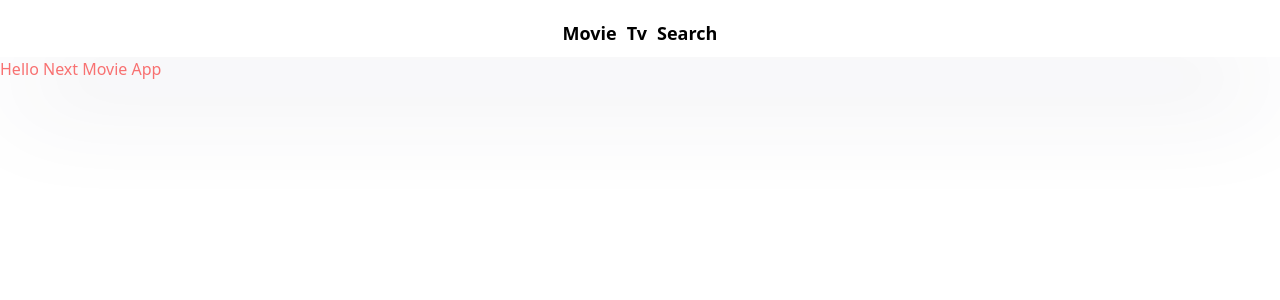
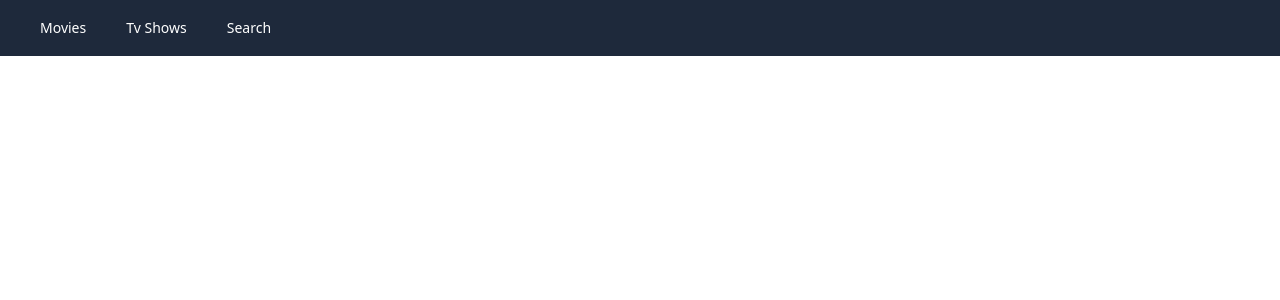
Before and after one commit to ricepotato/next-movie-app, a Next.js app: page / in a window 1280 px wide. Shown: the top 300 px of the page. Built offline with nearby package versions, Linux system fonts and the light colour scheme.

Commit message:
feat: nav bar design

```diff
--- a/components/NavBar.tsx
+++ b/components/NavBar.tsx
@@ -2,55 +2,25 @@ import type { NextPage } from "next";
 import Link from "next/link";
 import { useRouter } from "next/router";
 
+const active = () =>
+  "flex items-center px-2 border-b-2 border-b-orange-500 h-14";
+
 const NavBar: NextPage = () => {
   const router = useRouter();
   return (
-    <nav>
-      <div>
-        <Link href="/movie">
-          <a className={router.pathname === "/movie" ? "active" : ""}>Movie</a>
-        </Link>
-        <Link href="/tv">
-          <a className={router.pathname === "/tv" ? "active" : ""}>Tv</a>
-        </Link>
-        <Link href="/search">
-          <a className={router.pathname === "/search" ? "active" : ""}>
-            Search
-          </a>
-        </Link>
-      </div>
-
-      <style jsx>{`
-        a {
-          text-decoration: none;
-        }
-        nav {
-          display: flex;
-          gap: 10px;
-          flex-direction: column;
-          align-items: center;
-          padding-top: 20px;
-          padding-bottom: 10px;
-          box-shadow: rgba(50, 50, 93, 0.25) 0px 50px 100px -20px,
-            rgba(0, 0, 0, 0.3) 0px 30px 60px -30px;
-        }
-        img {
-          max-width: 100px;
-          margin-bottom: 5px;
-        }
-        nav a {
-          font-weight: 600;
-          font-size: 18px;
-        }
-        .active {
-          color: tomato;
-        }
-        nav div {
-          display: flex;
-          gap: 10px;
-        }
-      `}</style>
-    </nav>
+    <header className="fixed top-0 left-0 w-full bg-slate-800 z-10">
+      <nav className="flex px-10 justify-start text-white text-sm items-center space-x-10 h-14">
+        <div className={router.pathname === "/movie" ? active() : ""}>
+          <Link href="/movie">Movies</Link>
+        </div>
+        <div className={router.pathname === "/tv" ? active() : ""}>
+          <Link href="/tv">Tv Shows</Link>
+        </div>
+        <div className={router.pathname === "/search" ? active() : ""}>
+          <Link href="/search">Search</Link>
+        </div>
+      </nav>
+    </header>
   );
 };
 
```
